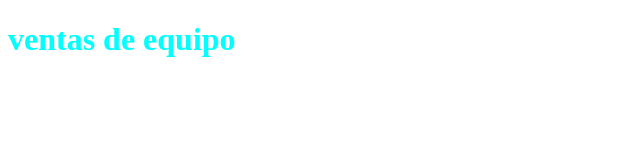
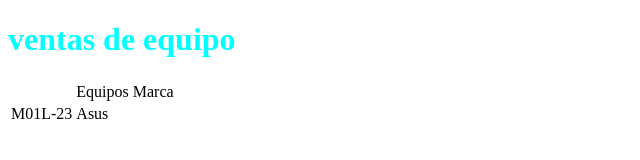
Before and after one commit to lauramedinam/taller01, a plain HTML site: page index.html in a window 1280 px wide. Shown: the whole page, without its empty margins (0-640 px from the left). Drawn offline with Linux system fonts and the light colour scheme.

Commit message:
taller v02

```diff
--- a/index.html
+++ b/index.html
@@ -13,6 +13,15 @@
 </head>
 <body>
     <h1 class="color">ventas de equipo</h1>
-
+   <table>
+    <th>
+        <td>Equipos</td>
+        <td>Marca</td>
+    </th>
+    <tr>
+        <td>M01L-23</td>
+        <td>Asus</td>
+    </tr>
+   </table>
 </body>
 </html>
```
